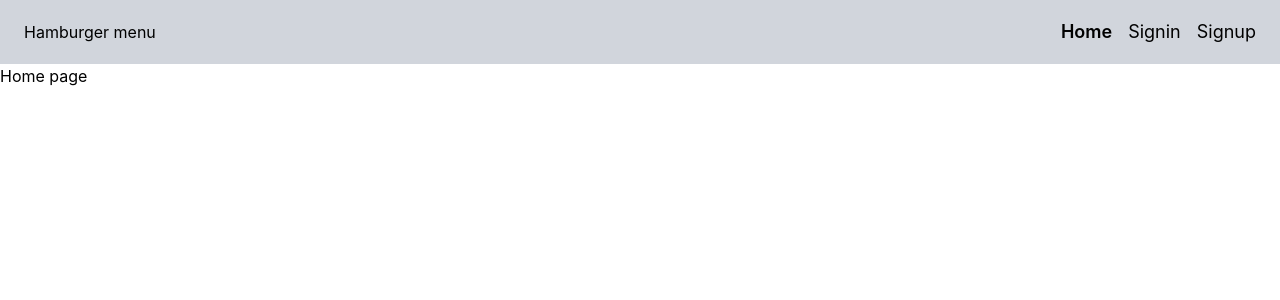
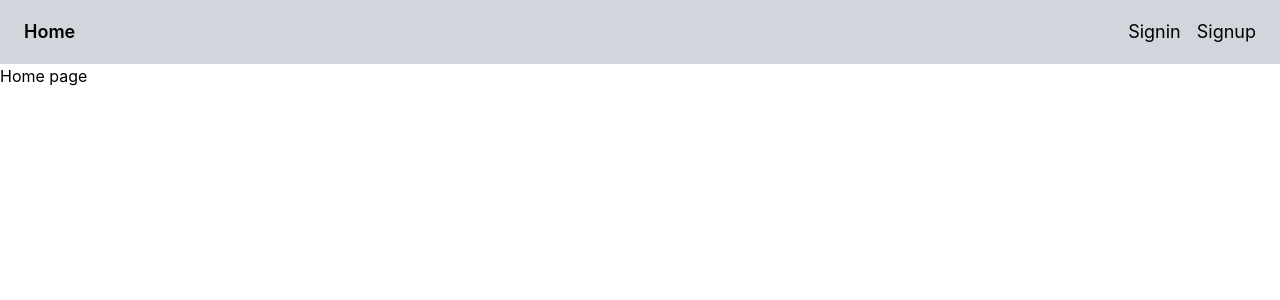
Before and after one commit to kifo99/SmartHabitTracker, a React (Vite) app in the folder frontend/SmartHabitTracker/: page / in a window 1280 px wide. Shown: the top 300 px of the page. Built offline with nearby package versions, Linux system fonts and the light colour scheme.

Commit message:
style: redesigne navigation bar

```diff
--- a/frontend/SmartHabitTracker/src/components/navigation/Navigation.tsx
+++ b/frontend/SmartHabitTracker/src/components/navigation/Navigation.tsx
@@ -1,22 +1,38 @@
-import { Link } from 'react-router';
+import { NavLink } from 'react-router';
 
 const Navigation = () => {
   return (
     <nav className="bg-gray-300 w-full h-16 flex items-center px-6">
       <div>
-        <div>Hamburger menu</div>
+        <div>
+          <NavLink
+            to={'/'}
+            className={({ isActive }) =>
+              isActive ? 'text-lg font-semibold' : 'text-lg'
+            }
+          >
+            Home
+          </NavLink>
+        </div>
       </div>
       <div className="flex-1"></div>
       <div className="flex gap-4">
-        <Link to={'/'} className="text-lg font-semibold">
-          Home
-        </Link>
-        <Link to={'/Signin'} className="text-lg">
+        <NavLink
+          to={'/Signin'}
+          className={({ isActive }) =>
+            isActive ? 'text-lg font-semibold' : 'text-lg'
+          }
+        >
           Signin
-        </Link>
-        <Link to={'/Signup'} className="text-lg">
+        </NavLink>
+        <NavLink
+          to={'/Signup'}
+          className={({ isActive }) =>
+            isActive ? 'text-lg font-semibold' : 'text-lg'
+          }
+        >
           Signup
-        </Link>
+        </NavLink>
       </div>
     </nav>
   );
```
